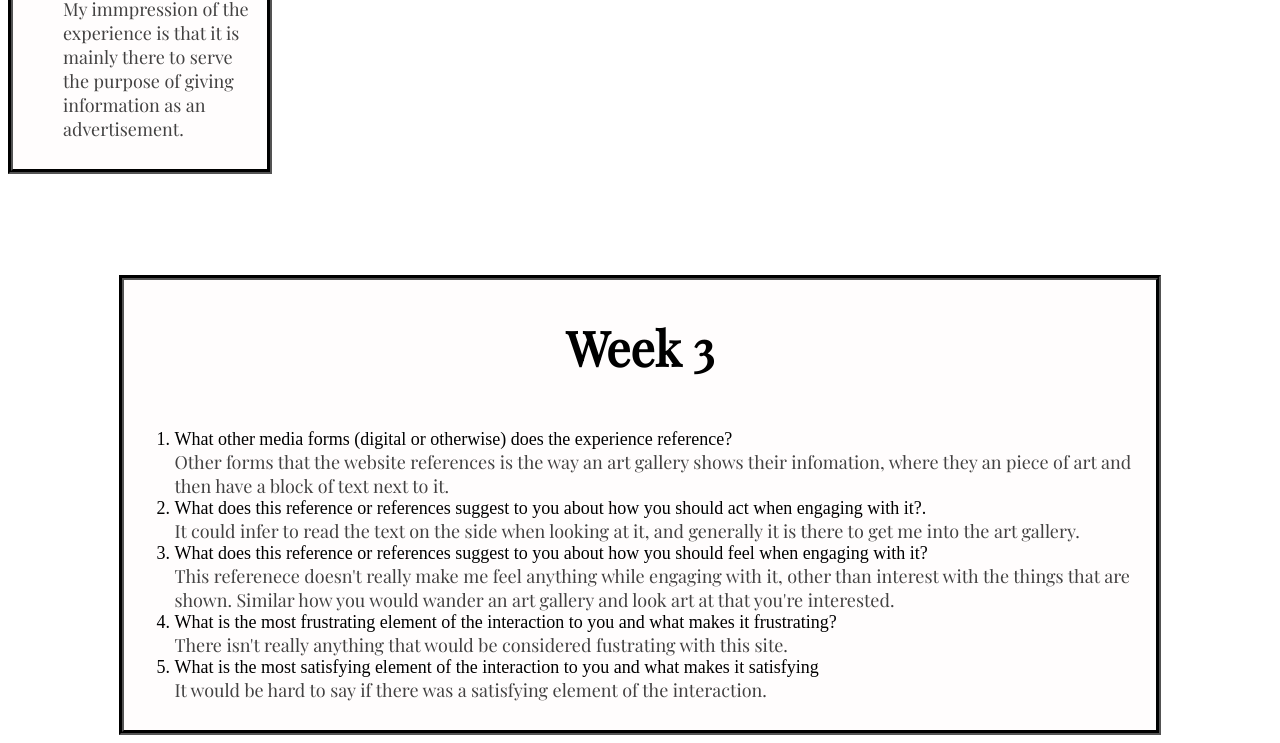
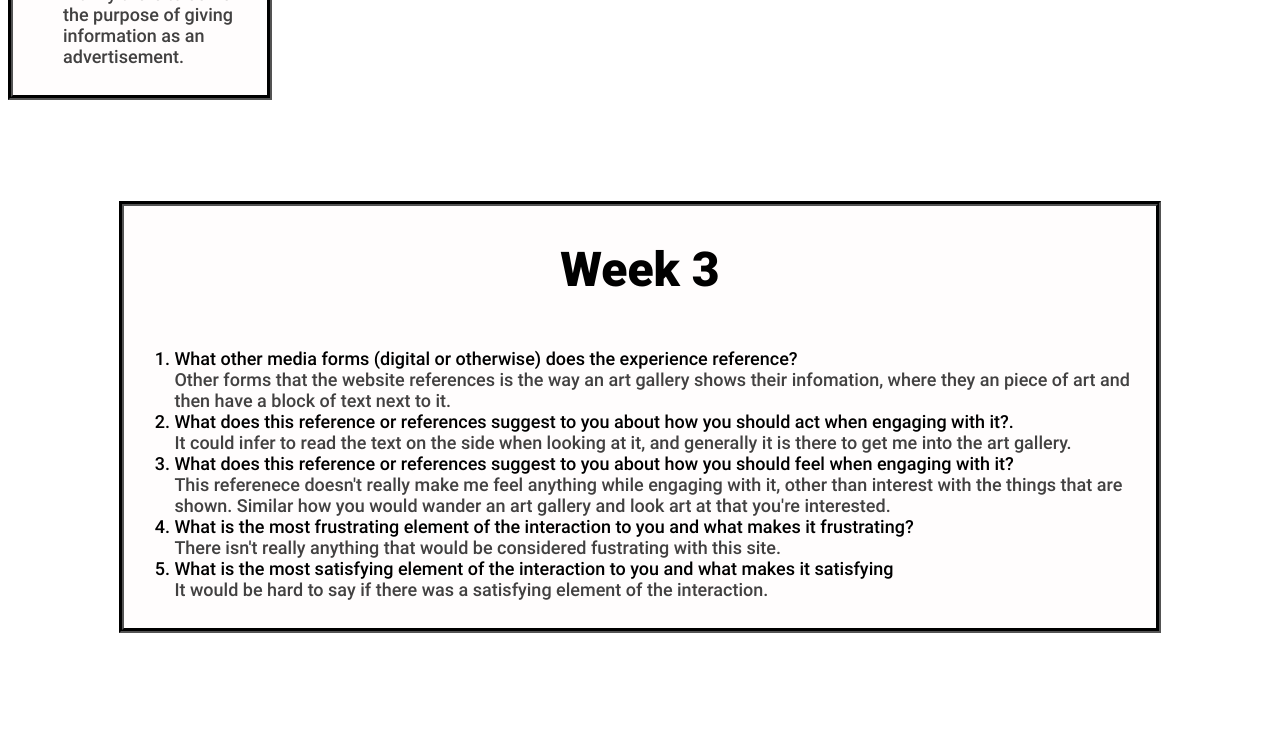
Before and after one commit to Crisontyphoon/crisontyphoon.github.io, a plain HTML site: page im-2310/a1/index.html in a window 1280 px wide. Shown: the part 1892-2635 px from the top of the page. After the commit the page ends 2533 px from the top, so only its background shows below. Drawn offline with Linux system fonts and the light colour scheme.

Commit message:
Add files via upload

```diff
--- a/im-2310/a1/index.html
+++ b/im-2310/a1/index.html
@@ -28,36 +28,41 @@
        }
 
        @font-face {
-              font-family: 'playright';
-              src: url(fonts/PlayfairDisplay-Regular.ttf);
-       }
+       font-family: 'robotoblack';
+       src: url(fonts/Roboto-Black.ttf);
+}
+       @font-face {
+       font-family: 'robotomedium';
+        src: url(fonts/Roboto-Medium.ttf);
+}
        h1 {
                max-width: fit-content;
                font-size: 3rem;
                margin: 25px auto;
                margin-bottom: 50px;
-               font-family: 'playright';
+               font-family: 'robotoblack';
        }
        h2 {
               max-width: fit-content;
                font-size: 3rem;
                margin: 25px auto;
                margin-bottom: 50px;
-               font-family: 'playright';
+               font-family: 'robotoblack';
        }
+
        img {
               float: right;
 
        }
     /*numbered questions*/
        li {
-              font-family: 'playirght';
+              font-family: 'robotomedium';
               font-size: large;
               color: black;
        }
        /*answers*/
        ol{
-              font-family: 'playright';
+              font-family: 'robotomedium';
               font-size: large;
               color: rgb(66, 65, 65);
        }
@@ -89,6 +94,7 @@
                             <li>Scrolled down to look at what art is presented</li>
                             <li>pressed on the "what's on tab</li>
                             <li>scrolled down and clicked on the "China- The Past is Present Tour"</li>
+
                      </ul>
                      <li>What part of the experience did you spend the most time engaging with?</li>
                      Reading the descriptions on certain events.
--- a/im-2310/a1/style.css
+++ b/im-2310/a1/style.css
@@ -3,8 +3,12 @@
 /*text related stuff*/
 
 @font-face {
-    font-family: 'playright';
-    src: url(fonts/PlayfairDisplay-Regular.ttf);
+    font-family: 'robotoblack';
+    src: url(fonts/Roboto-Black.ttf);
+}
+@font-face {
+  font-family: 'robotomedium';
+  src: url(fonts/Roboto-Medium.ttf);
 }
   .section-box {
     max-width: 80%;
@@ -13,7 +17,7 @@
     border-style: groove;
     border-color: #000000;
     border-width: 5px;
-    font-family: 'playright';
+    font-family: 'p';
     padding: 25px;
     padding-bottom: 50px;
     margin: 0 auto;
@@ -21,38 +25,19 @@
     overflow: auto;
   }
 
-  .section-box {
-    max-width: 80%;
-     display: block;
-     background-color:#fffdfd;
-     border-style: groove;
-     border-color: #000000;
-     border-width: 5px;
-     font-family: 'playright';
-     padding: 10px;
-     padding-bottom: 10px;
-     margin: 0 auto;
-     margin-bottom: 10x;
-     overflow: auto;
-}
-
-@font-face {
-    font-family: 'playright';
-    src: url(fonts/PlayfairDisplay-Regular.ttf);
-}
 h1 {
      max-width: fit-content;
      font-size: 3rem;
      margin: 25px auto;
      margin-bottom: 50px;
-     font-family: 'playright';
+     font-family: 'robotoblack';
 }
 h2 {
     max-width: fit-content;
      font-size: 3rem;
      margin: 25px auto;
      margin-bottom: 50px;
-     font-family: 'playright';
+     font-family: 'robotoblack';
 }
 img {
     float: right;
@@ -60,13 +45,13 @@ img {
 }
 /*numbered questions*/
 li {
-    font-family: 'playirght';
+    font-family: 'robotomedium';
     font-size: large;
     color: black;
 }
 /*answers*/
 ol{
-    font-family: 'playright';
+    font-family: 'robotomedium';
     font-size: large;
     color: rgb(66, 65, 65);
 }
```
Also changed, not shown: im-2310/a1/fonts/Roboto-Black.ttf (added), im-2310/a1/fonts/Roboto-Medium.ttf (added).
